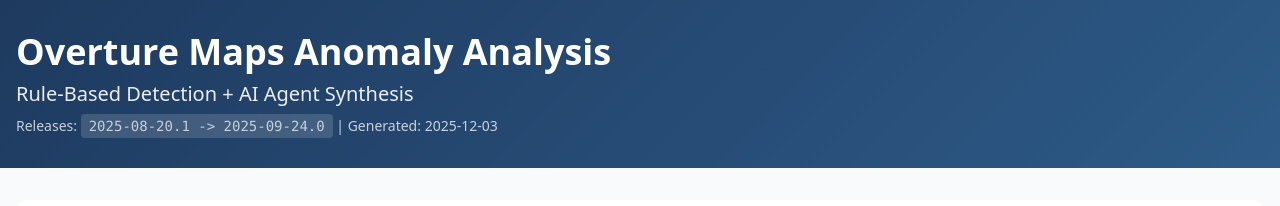
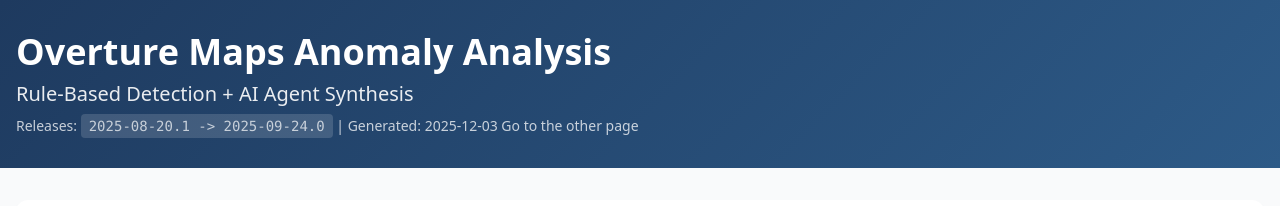
Before and after one commit to sonia-sarkar/sonia-sarkar.github.io, a plain HTML site: page index.html in a window 1280 px wide. Shown: the top 206 px of the page. Drawn offline with nearby package versions, Linux system fonts and the light colour scheme.

Commit message:
Update index.html

```diff
--- a/index.html
+++ b/index.html
@@ -21,6 +21,7 @@
             <p class="text-sm opacity-75 mt-2">
                 Releases: <span class="font-mono bg-white/20 px-2 py-1 rounded">2025-08-20.1 -> 2025-09-24.0</span>
                 | Generated: 2025-12-03
+                <a href="explorer_report.copy.html">Go to the other page</a>
             </p>
         </div>
     </div>
```
